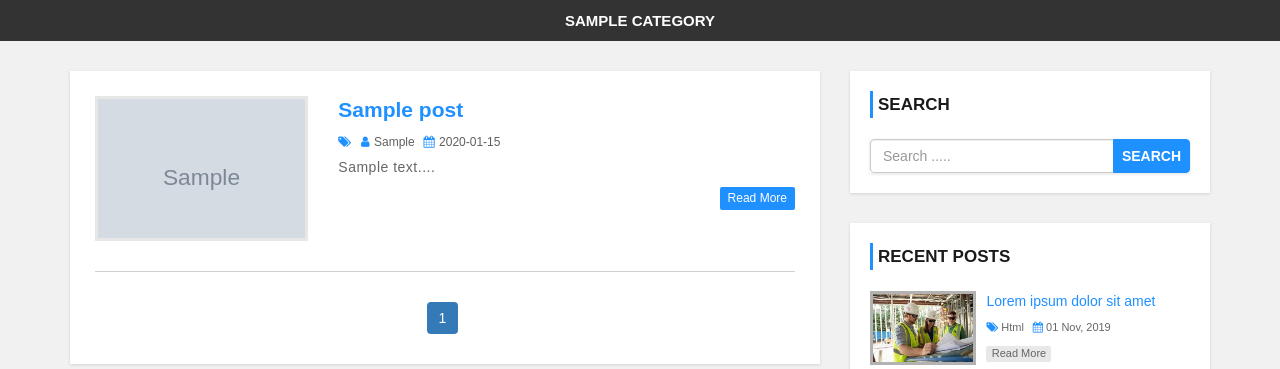
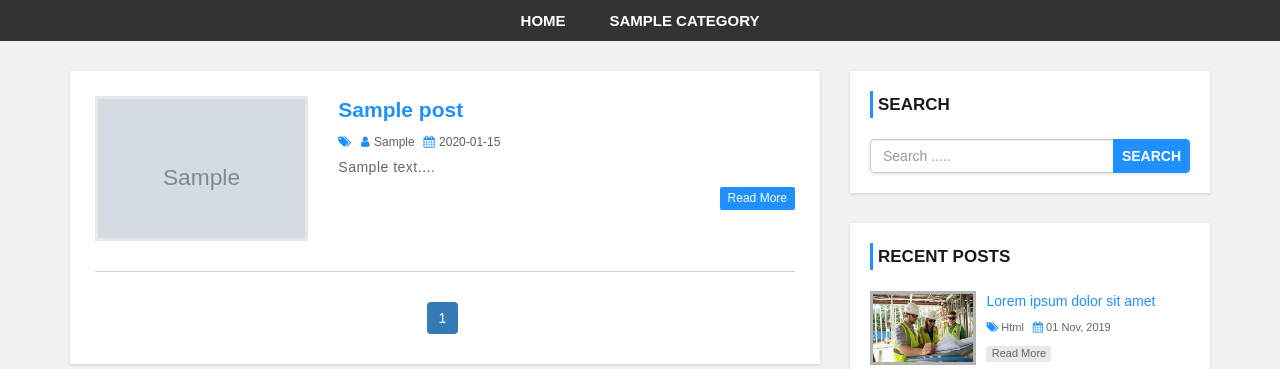
Before and after one commit to aamirmohiuddin38/News-CMS, a PHP site: page /NewsBLOG/ in a window 1280 px wide. Shown: the part 98-467 px from the top of the page. Run offline with PHP 8.4, Linux system fonts and the light colour scheme; tables that the repository leaves empty hold one stand-in row (values such as "Sample post"); grey boxes marked "Sample" are stand-in pictures.

Commit message:
Home link to menu bar

```diff
--- a/header.php
+++ b/header.php
@@ -44,6 +44,7 @@
                     if(mysqli_num_rows($result)>0){
                 ?>
                 <ul class='menu'>
+                <li><a href="<?php echo $hostname ?>">Home</a></li>
                         <?php while($row = mysqli_fetch_assoc($result)){
                             $active = "";
                             if(isset($_GET['cid'])){
```
